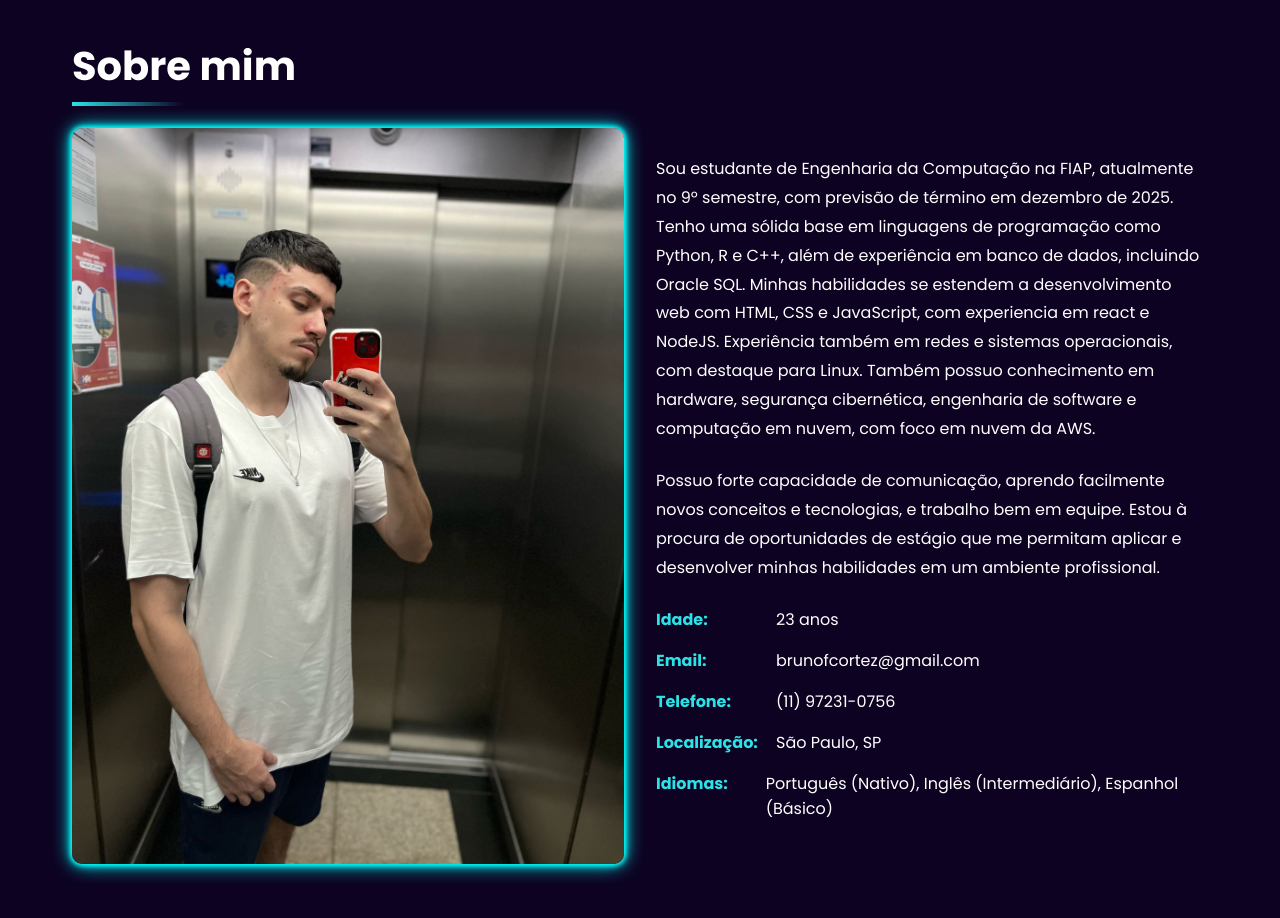
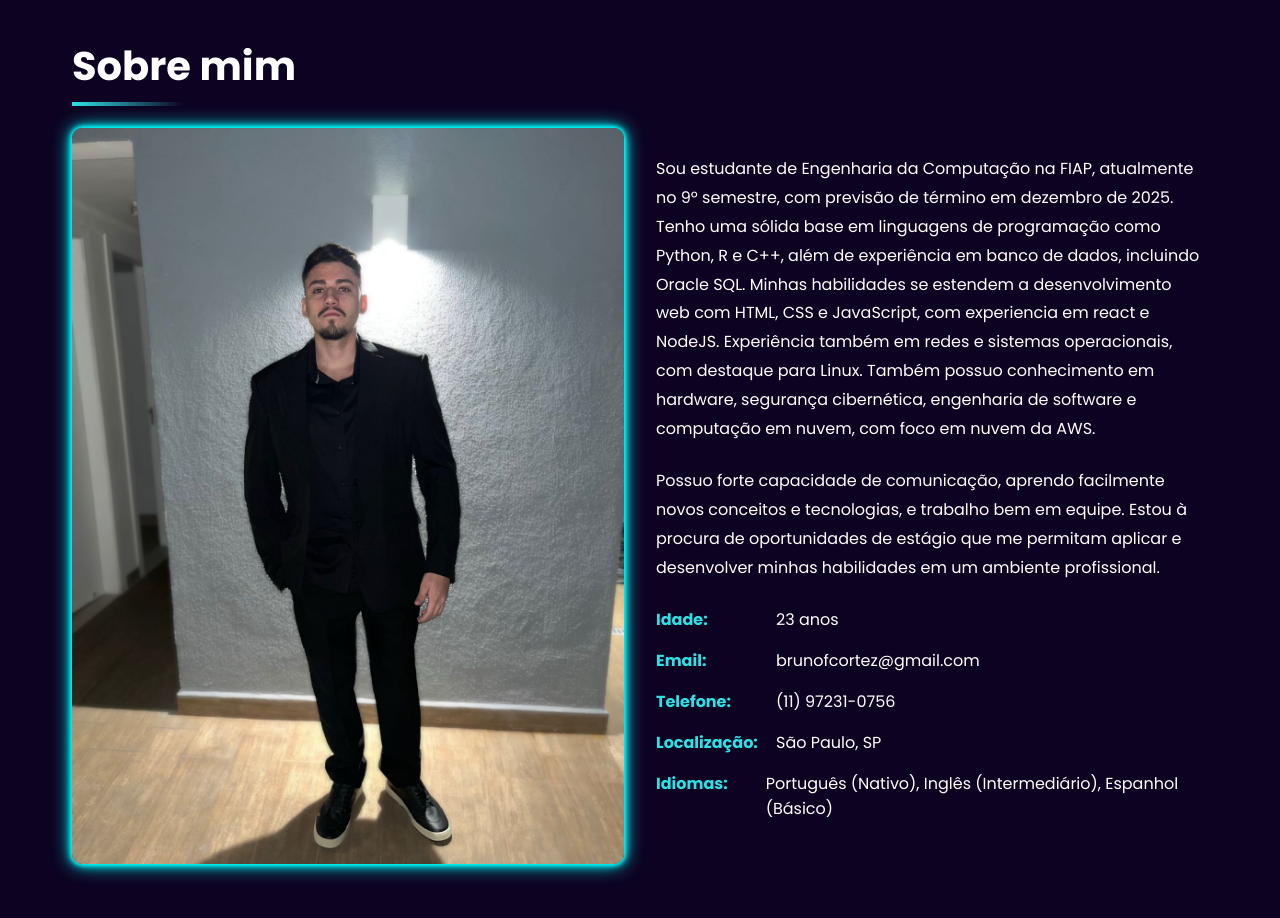
Before and after one commit to BrunoCortez64/PortifolioBrCz, a plain HTML site: page index.html in a window 1280 px wide. Shown: the part 860-1778 px from the top of the page. Drawn offline with Linux system fonts and the light colour scheme.

Commit message:
Add files via upload

```diff
--- a/index.html
+++ b/index.html
@@ -811,7 +811,7 @@
         <h2>Sobre mim</h2>
         <div class="about-grid">
             <div class="about-image">
-                <img src="imagens/perfil3.jpg" alt="Bruno Cortez">
+                <img src="imagens/perfil1.jpg" alt="Bruno Cortez">
             </div>
             <div class="about-content">
                 <p>Sou estudante de Engenharia da Computação na FIAP, atualmente no 9º semestre, com previsão de término em dezembro de 2025. Tenho uma sólida base em linguagens de programação como Python, R e C++, além de experiência em banco de dados, incluindo Oracle SQL. Minhas habilidades se estendem a desenvolvimento web com HTML, CSS e JavaScript, com experiencia em react e NodeJS.  Experiência também em redes e sistemas operacionais, com destaque para Linux. Também possuo conhecimento em hardware, segurança cibernética, engenharia de software e computação em nuvem, com foco em nuvem da AWS.
```
Also changed, not shown: imagens/perfil1.jpg (added).
